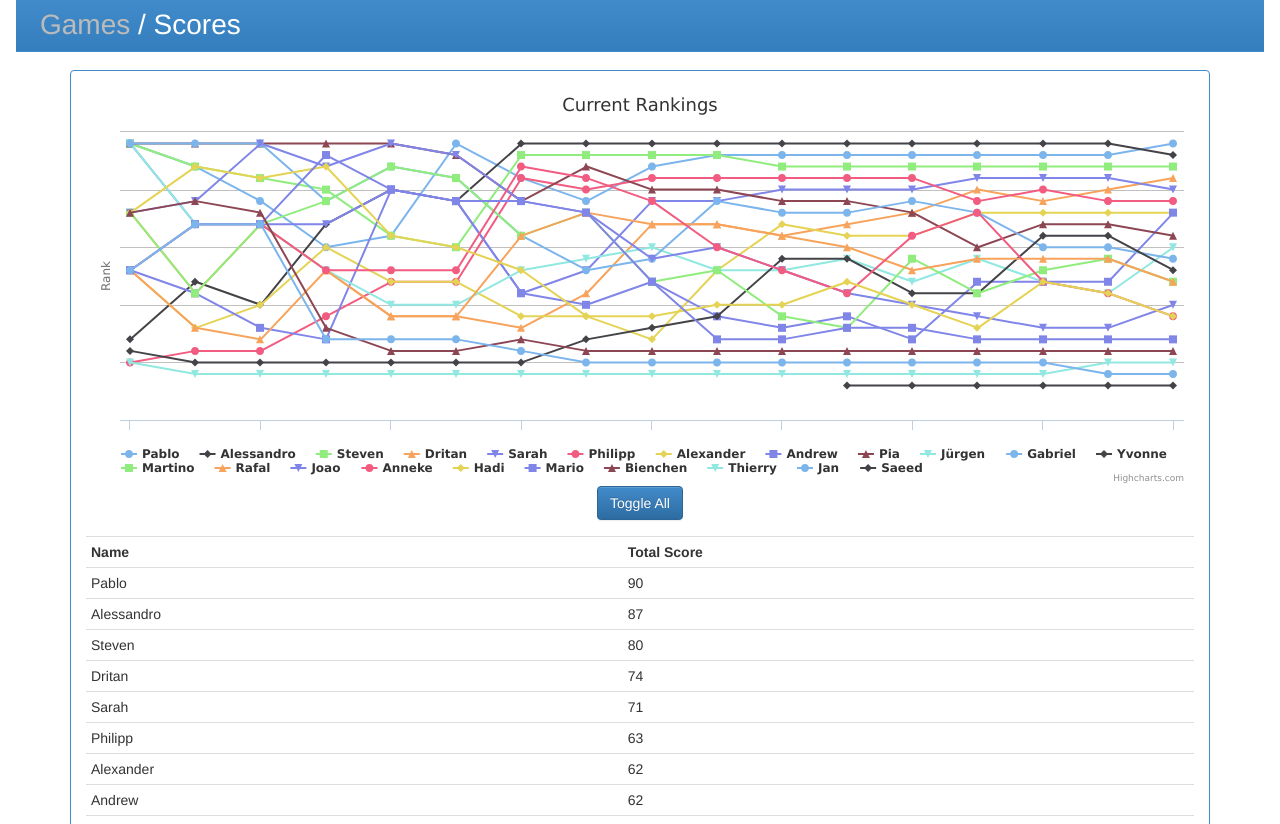
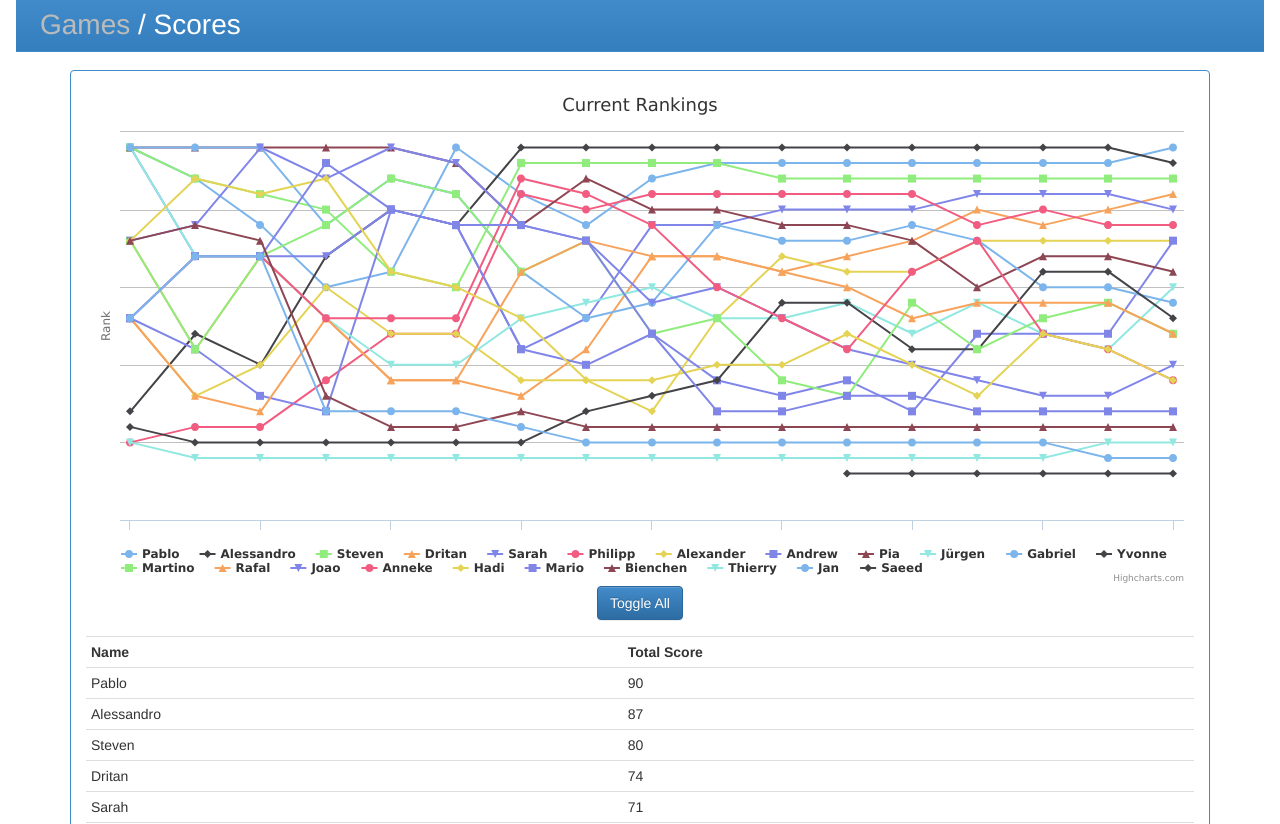
Before and after one commit to mizuchi3/worldcup, a Django app: page /scores/ in a window 1280 px wide. Shown: the top 824 px of the page. Run offline with Django 3.2, Linux system fonts and the light colour scheme; data comes from the database, SQL or seed files in the repository; both versions use the stored data as it was after the commit; parts of the project's set-up code (start-up, migrations or seed data) failed here and were passed over; some libraries are stand-ins or nearby versions.

Commit message:
final touches

```diff
--- a/predictor/templates/scores.html
+++ b/predictor/templates/scores.html
@@ -9,7 +9,7 @@
 
 
 {% if games %}
-<div id="container" style="width:100%; height:400px;"></div>
+<div id="container" style="width:100%; height:500px;"></div>
 {% endif %}
 <p class="text-center" style="margin-bottom:16px">
 <button type="button" class="btn btn-primary" onclick="toggle();">Toggle All</button>
@@ -39,7 +39,7 @@ function toggle()
 var chart;
 $(function () {
         chart = new Highcharts.Chart({
-            chart: {   type: 'line', renderTo:'container'    },
+            chart: {   zoomType:'x',type: 'line', renderTo:'container'    },
             title: {   text: 'Current Rankings'   },
             xAxis: {
             //    categories: [
```
Also changed, not shown: db.sqlite3.
